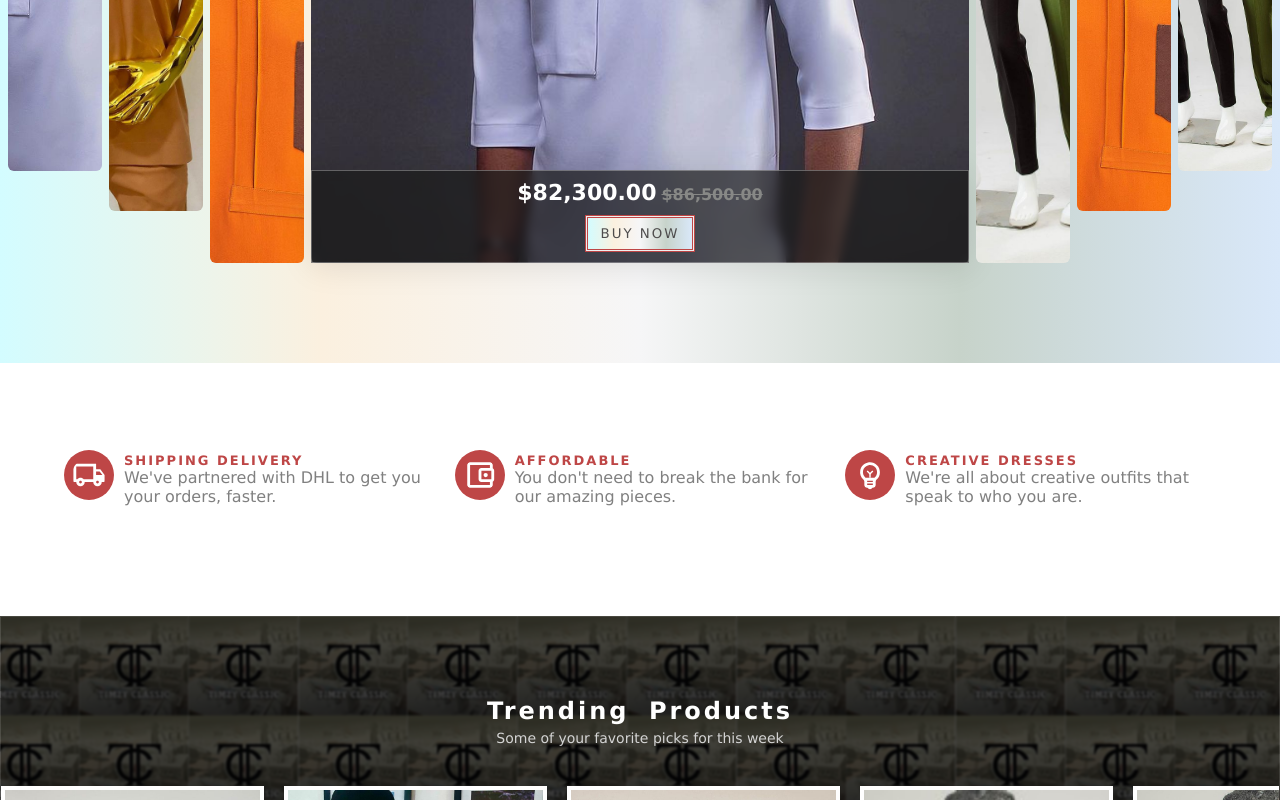
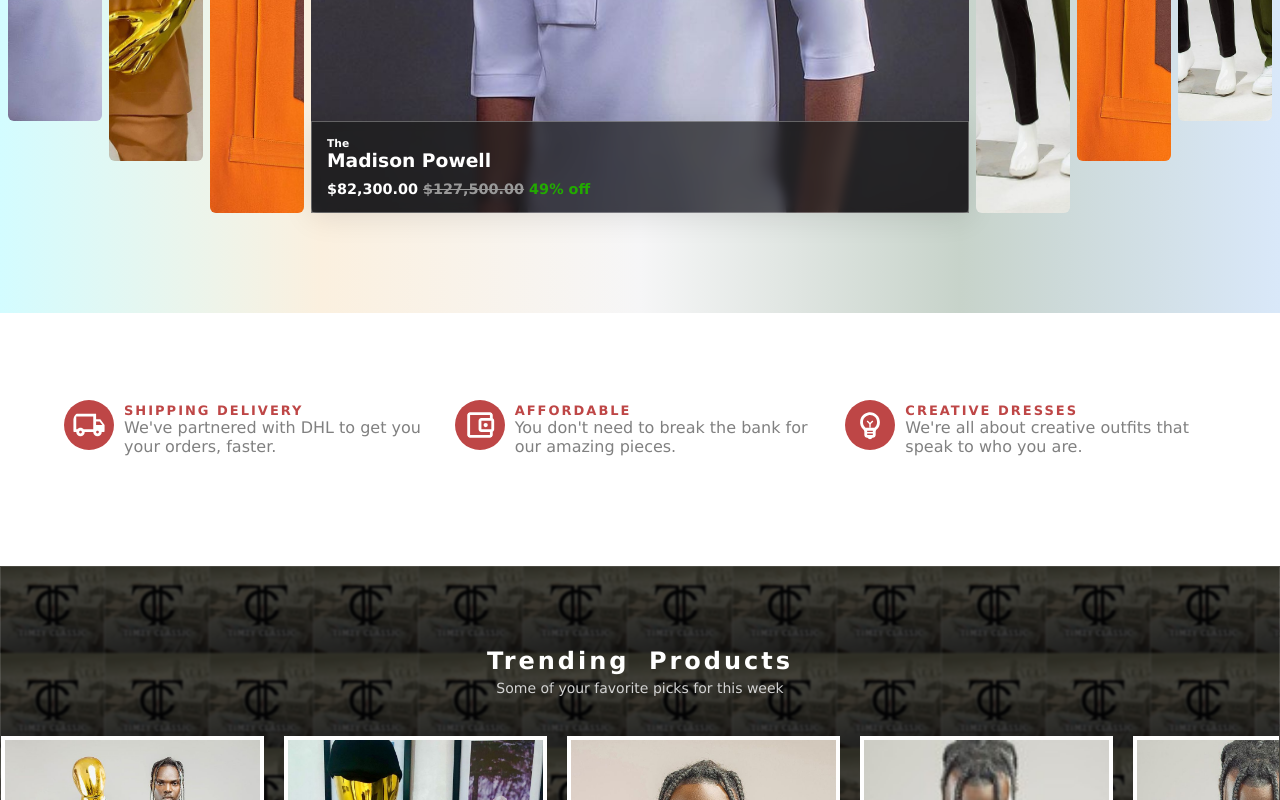
Before and after one commit to yakubu-josiah/TimzyClassic_client, a React (Create React App) app in the folder client/: page / in a window 1280 px wide. Shown: the part 2280-3080 px from the top of the page. Built offline with nearby package versions, Linux system fonts and the light colour scheme.

Commit message:
style: fix on the reusable ProductDetails component used on PSlider & CSlider

```diff
--- a/client/src/components/UI/CollectionSlide.css
+++ b/client/src/components/UI/CollectionSlide.css
@@ -85,6 +85,7 @@
     width: 100%;
     display: none;
     position: absolute;
+    margin: 0 auto;
     background: rgb(28 28 28 / 71%);
     box-shadow: 0 4px 30px rgba(0, 0, 0, 0.1);
     backdrop-filter: blur(5px);
@@ -92,7 +93,7 @@
     border: 1px solid rgba(255, 255, 255, 0.3);
     bottom: 0;
     color: #878886;
-    padding-bottom: 10px;
+    padding: 10px;
     opacity: 0;
     animation: showContent 1s ease-in-out 0.1s 1 forwards;
 }
@@ -111,48 +112,11 @@
 }
 
 .CS .CS_cont .CS_images .CS_img .CS_details p{
-    display: inline-block;
-    font-size: 16px;
-    font-weight: 700;
-    text-align: left;
-    margin-left: 5px;
-    text-decoration: line-through;
-    line-height: 20px;
-    text-transform: uppercase;
     transition: 0.7s ease;
     opacity: 0;
     animation: showContent 1s ease-in-out 0.3s 1 forwards;
 }
 
-.CS .CS_cont .CS_images .CS_img .CS_details button {
-    display: block;
-    margin: 0 auto;
-    padding: 1px;
-    border: 1px solid #be4646;
-
-}
-.CS .CS_cont .CS_images .CS_img .CS_details button a {
-    display: block;
-    padding: 8px 13px;
-    width: 100%;
-    height: 100%;
-    font-weight: 500;
-    color: #4e4c4c;
-    letter-spacing: 2px;
-    border: 1px solid #be4646;
-    backdrop-filter: blur(3px);
-    opacity: 0;
-    animation: showContent 1s ease-in-out 0.1s 1 forwards;
-    background: linear-gradient(to right, #d3fcff, #fbf0df, #f6f6f7, #c7d3ca, #d9e8f9);
-}
-.CS .CS_cont .CS_images .CS_img .CS_details a:hover{
-    margin: 0;
-    cursor: pointer;
-    background: #be4646;
-    border: 1px solid #be4646;
-    color: #ffffff;
-    transition: all ease 0.4s;
-}
 .CS_active {
     cursor: default !important;
     width: 70% !important;
@@ -160,8 +124,6 @@
 .CS_active .CS_details {
     display: block !important;
 }
-
-
 
 
 @media screen and (max-width: 850px) and (min-width: 481px) {
@@ -173,6 +135,9 @@
 
 /* Media query for smallest screens */
 @media (max-width: 480px){
+    .CS .CS_cont .CS_images .CS_img .CS_details {
+        padding: 8px;
+    }
     .CS .CS_cont .CS_images{
         gap: 2px;
     }
--- a/client/src/components/UI/CollectionSlide.jsx
+++ b/client/src/components/UI/CollectionSlide.jsx
@@ -8,6 +8,7 @@ import data6 from "../../assets/images/data3.jpg"
 import data8 from "../../assets/images/data5.jpg"
 import "./CollectionSlide.css"
 import { Link } from "react-router-dom";
+import ProductDetails from "./ProductDetails";
 
 const data =
 [
@@ -101,11 +102,9 @@ export default function CollectionSlide({ type }) {
                         >
                             <img src={item.image} alt={item.title} />
                             <div className={`CS_details ${activeIndex === index ? "CS_details" : ""}`}>
-                                <h2>{formatPrice(item.price)}</h2>
-                                <p>{formatPrice(item.price + 4200)}</p>
-                                <button>
-                                    <Link to={`/product/${item.id}`}>BUY NOW</Link>
-                                </button>
+                                <Link to={`/product/${item.id}`}>
+                                    <ProductDetails name={item.title} price={item.price} />
+                                </Link>
                             </div>
                         </div>
                     ))}
--- a/client/src/components/UI/ProductDetails.css
+++ b/client/src/components/UI/ProductDetails.css
@@ -1,5 +1,4 @@
 .PD_details {
-    margin: 20px 0 50px 0;
     color: #fff;
     text-align: start;
     padding: 5px;
@@ -15,16 +14,24 @@
 
 .PD_details .PD_prices div {
     display: flex;
+    gap: 5px;
     align-items: center;
-    gap: 5px;
-    text-wrap: nowrap;
     color: #999999;
 }
+
 .PD_details .PD_prices div p {
     text-decoration: line-through;
 }
 
 .PD_details .PD_prices div #off {
     color: #22aa00;
+    gap: 5px;
+    text-wrap: nowrap;
     text-decoration: none;
 }
+
+@media screen and (max-width: 850px) {
+    .PD_details .PD_prices {
+        display: grid;
+    }
+}
--- a/client/src/components/UI/ProductSlider.css
+++ b/client/src/components/UI/ProductSlider.css
@@ -7,6 +7,8 @@
 .PS_slider .PS_card .PS_imgBox {
     background: #fff;
     padding: 4px;
+    min-width: 220px;
+    margin-bottom: 20px;
 }
 
 .PS_slider .PS_card .PS_imgBox .PS_img {
```
